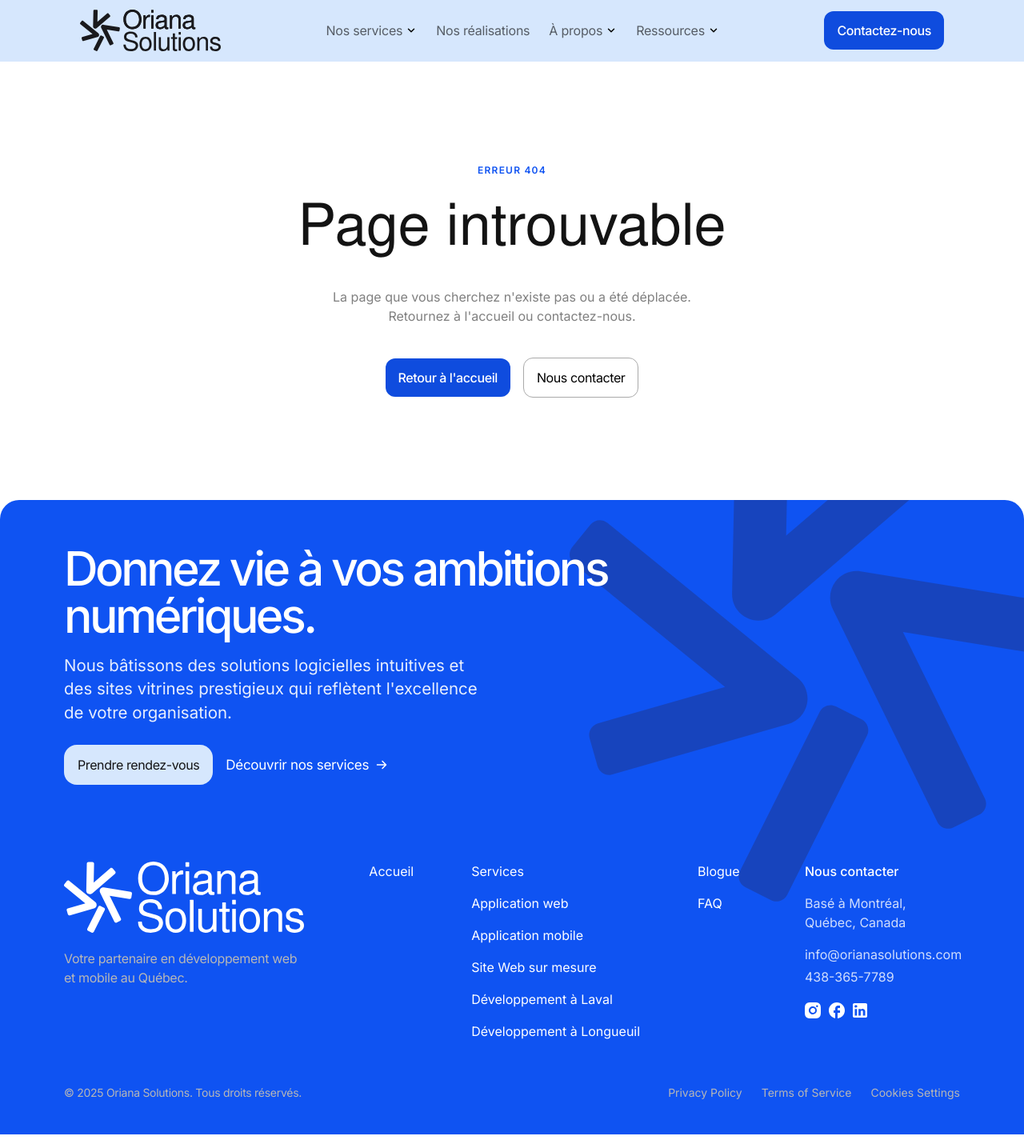
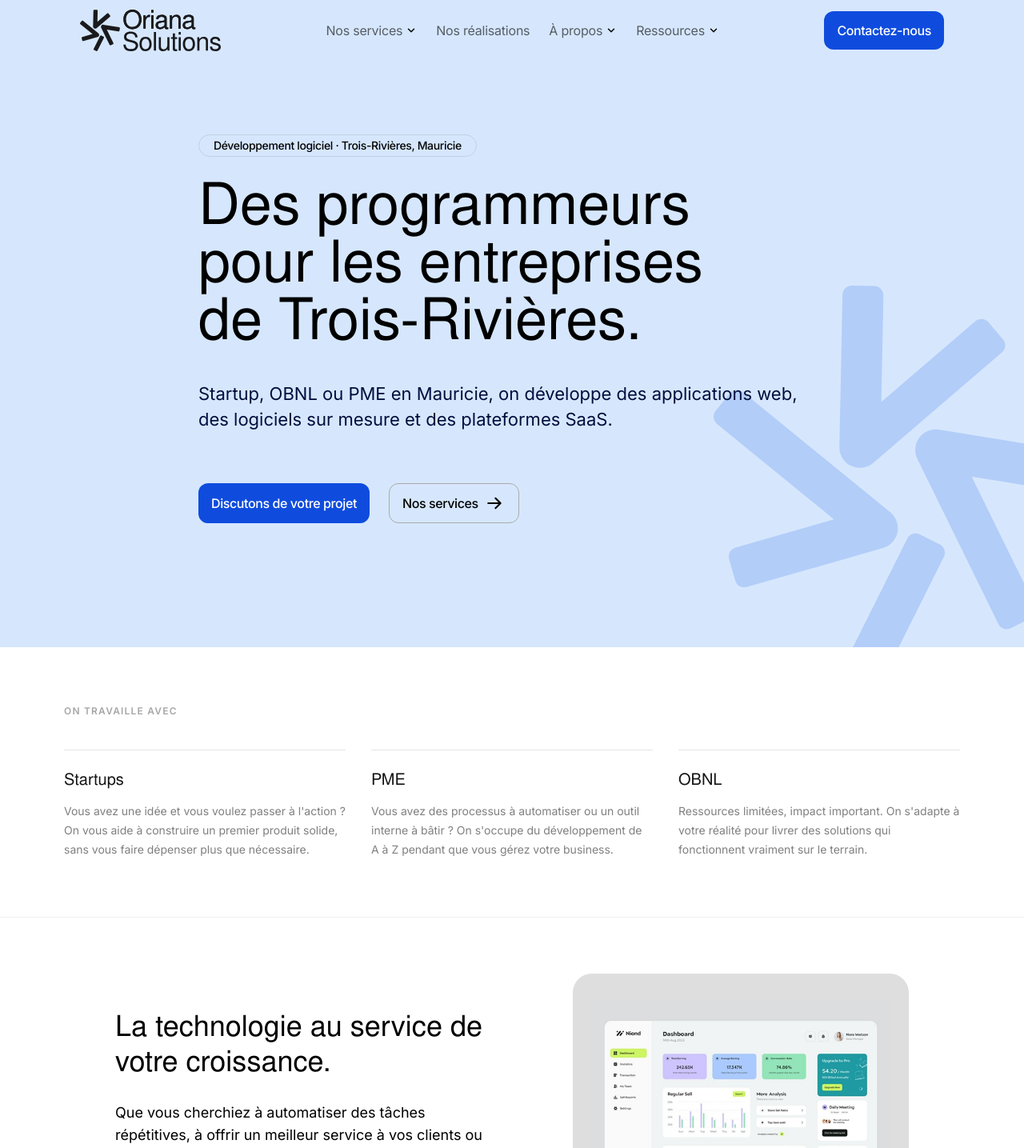
Before and after one commit to MathieuGames/orianasolutions-website, a Next.js app: page /developpement-logiciel-trois-rivieres in a window 1280 px wide. Before the commit this address had no page. Shown: the top 1435 px of the page at 80% size. Built offline with nearby package versions, Linux system fonts and the light colour scheme.

Commit message:
feat: add Trois-Rivières landing page + footer link + sitemap entry

```diff
--- /dev/null
+++ b/app/developpement-logiciel-trois-rivieres/page.tsx
@@ -0,0 +1,201 @@
+import type { Metadata } from "next";
+import Image from "next/image";
+import Navbar from "@/components/shared/navbar";
+import Footer from "@/components/shared/footer";
+import Button from "@/components/ui/button";
+import Tag from "@/components/ui/tag";
+import Container from "@/components/shared/container";
+import AnimatedContent from "@/components/ui/animated-content";
+import DynamicServiceSection from "@/components/service/dynamic-service-section";
+import ProcessSection from "@/components/service/process-section";
+import WhyUsSection from "@/components/service/why-us-section";
+import RealisationsSection from "@/components/case-study/realisation-section";
+import LogosMarquee from "@/components/ui/logos-marquee";
+import ServiceFAQ from "@/components/service/faq-section";
+import { Arrow } from "@/svgs";
+
+export const metadata: Metadata = {
+  title: "Développement logiciel à Trois-Rivières — Application web, SaaS & logiciel sur mesure | Oriana Solutions",
+  description:
+    "Programmeurs et développeurs à Trois-Rivières. On conçoit des applications web, des logiciels sur mesure et des plateformes SaaS pour les startups, OBNL et PME de Trois-Rivières et de la Mauricie.",
+  openGraph: {
+    title: "Développement logiciel à Trois-Rivières | Oriana Solutions",
+    description:
+      "Développeurs à Trois-Rivières spécialisés en application web, SaaS et logiciel sur mesure pour startups, OBNL et PME de la Mauricie.",
+    url: "https://orianasolutions.com/developpement-logiciel-trois-rivieres",
+  },
+};
+
+const clients = [
+  {
+    label: "Startups",
+    description:
+      "Vous avez une idée et vous voulez passer à l'action ? On vous aide à construire un premier produit solide, sans vous faire dépenser plus que nécessaire.",
+  },
+  {
+    label: "PME",
+    description:
+      "Vous avez des processus à automatiser ou un outil interne à bâtir ? On s'occupe du développement de A à Z pendant que vous gérez votre business.",
+  },
+  {
+    label: "OBNL",
+    description:
+      "Ressources limitées, impact important. On s'adapte à votre réalité pour livrer des solutions qui fonctionnent vraiment sur le terrain.",
+  },
+];
+
+export default function TroisRivieresPage() {
+  return (
+    <>
+      <div className="sticky top-0 z-50">
+        <Navbar />
+      </div>
+
+      {/* Hero */}
+      <Container
+        parentStyle="bg-primary-light relative rounded-b-[30px] md:rounded-b-none overflow-hidden"
+        className="relative overflow-hidden min-h-[calc(100dvh-68px)] flex md:items-center"
+      >
+        {/* Watermark logo */}
+        <div className="absolute -right-20 -bottom-10 2xl:-bottom-44 2xl:-right-24 w-[340px] h-[310px] md:w-[480px] xl:h-[420px] 2xl:w-[730px] 2xl:h-[730px] flex items-end pointer-events-none select-none">
+          <Image
+            src="/svg/Logo_Oriana_Symbole_Noir.svg"
+            alt=""
+            aria-hidden
+            width={900}
+            height={900}
+            className="w-full translate-x-3 translate-y-3"
+            style={{
+              filter:
+                "invert(27%) sepia(96%) saturate(1800%) hue-rotate(210deg) brightness(98%) contrast(88%)",
+              opacity: 0.22,
+            }}
+            priority
+          />
+        </div>
+
+        <div className="relative z-10 mt-3 md:-mt-16">
+          <div className="flex flex-col items-center text-center md:items-start md:text-left gap-5 md:gap-8 w-full md:max-w-[70%] 2xl:max-w-229.75 md:mx-auto">
+
+            <AnimatedContent distance={20} duration={0.6} delay={0.05} threshold={0.01} className="flex items-center">
+              <Tag>Développement logiciel · Trois-Rivières, Mauricie</Tag>
+            </AnimatedContent>
+
+            <AnimatedContent distance={0} duration={0.7} delay={0.2}>
+              <h1 className="font-heading leading-none text-[42px] xs:text-[54px] xl:text-[72px] 2xl:text-[71px] 3xl:text-[91px] 3xl:leading-[91px] text-title sm:max-w-[85%] 3xl:max-w-full">
+                Des programmeurs pour les entreprises de Trois-Rivières.
+              </h1>
+            </AnimatedContent>
+
+            <AnimatedContent distance={0} duration={0.7} delay={0.35}>
+              <p className="md:leading-7 text-[16px] md:text-[22px] xl:leading-8 2xl:text-[24px] 3xl:text-[31px] 3xl:leading-[43px] 2xl:tracking-[-1.1px] text-body md:max-w-[520px] lg:max-w-none">
+                Startup, OBNL ou PME en Mauricie, on développe des applications web,<br className="hidden md:block" /> des logiciels sur mesure et des plateformes SaaS.
+              </p>
+            </AnimatedContent>
+
+            <AnimatedContent distance={20} duration={0.7} delay={0.9} threshold={0.01} className="w-full">
+              <div className="flex flex-nowrap md:mt-8 gap-1.5 xs:gap-4 sm:gap-6 w-full">
+                <Button href="/contact" className="px-2! sm:px-4! 3xl:px-5!">
+                  Discutons de votre projet
+                </Button>
+                <Button
+                  variant="outline"
+                  href="#services"
+                  className="border-0! font-medium! whitespace-nowrap! lg:border-[0.61px]!"
+                  icon={<Arrow />}
+                >
+                  Nos services
+                </Button>
+              </div>
+            </AnimatedContent>
+
+          </div>
+        </div>
+      </Container>
+
+      {/* On travaille avec */}
+      <div className="bg-white border-b border-black/6" id="services">
+        <Container className="py-14! md:py-18!">
+          <p className="text-xs font-semibold uppercase tracking-widest text-black/35 mb-10">
+            On travaille avec
+          </p>
+          <div className="grid grid-cols-1 sm:grid-cols-3 gap-8">
+            {clients.map(({ label, description }) => (
+              <div key={label} className="flex flex-col gap-3 pt-6 border-t border-black/10">
+                <span className="font-heading font-normal text-xl text-heading">{label}</span>
+                <p className="text-sm text-black/50 leading-6">{description}</p>
+              </div>
+            ))}
+          </div>
+        </Container>
+      </div>
+
+      {/* Sections service */}
+      <DynamicServiceSection
+        title="La technologie au service de votre croissance."
+        description="Que vous cherchiez à automatiser des tâches répétitives, à offrir un meilleur service à vos clients ou à lancer un nouveau produit numérique, on part de vos besoins concrets avant de parler de solutions. Pas de technologie pour la technologie."
+        image="/png/service2.png"
+        reverse
+        priority
+      />
+
+      <DynamicServiceSection
+        title="Un projet livré dans les temps, sans mauvaises surprises."
+        description="On s'occupe du design, du développement, des tests et du déploiement. Vous avez une visibilité claire sur l'avancement à chaque étape. Pas besoin d'être techno pour savoir où en est votre projet."
+        image="/png/real5.png"
+        parentStyle="bg-primary-light"
+        className="pt-20"
+      />
+
+      <ProcessSection />
+      <WhyUsSection />
+      <RealisationsSection />
+      <LogosMarquee />
+
+      <ServiceFAQ
+        title={
+          <>
+            Questions fréquentes <br />
+            <span className="sm:block hidden">sur le développement logiciel à Trois-Rivières</span>
+          </>
+        }
+        items={[
+          {
+            id: 1,
+            question: "Vous travaillez avec des entreprises à Trois-Rivières et en Mauricie ?",
+            answer:
+              "Oui. On collabore avec des clients à Trois-Rivières, Shawinigan et partout en Mauricie. On travaille à distance ou en personne selon ce qui vous convient le mieux.",
+          },
+          {
+            id: 2,
+            question: "On est une petite entreprise en région. Vous pouvez nous aider ?",
+            answer:
+              "Absolument. On aime travailler avec des entreprises en région qui ont des projets concrets à réaliser. On s'adapte à votre contexte et à votre budget pour vous livrer quelque chose qui fait vraiment une différence.",
+          },
+          {
+            id: 3,
+            question: "C'est quoi la différence entre une application web et un logiciel sur mesure ?",
+            answer:
+              "Une application web s'utilise dans un navigateur, sans installation. Un logiciel sur mesure peut être un outil interne, un système de gestion, une API ou une application de bureau. On choisit la bonne approche selon ce que vous avez vraiment besoin de faire.",
+          },
+          {
+            id: 4,
+            question: "Quel est le coût d'un projet de développement logiciel ?",
+            answer:
+              "Un premier produit simple peut démarrer autour de **5 000 $**. Une plateforme plus complète se situe généralement entre **10 000 $ et 30 000 $**. On vous donne un estimé honnête et détaillé avant de commencer quoi que ce soit.",
+          },
+          {
+            id: 5,
+            question: "Comment est-ce qu'on commence ?",
+            answer:
+              "Un appel de 15 minutes, gratuit et sans engagement. On discute de votre projet, on répond à vos questions et on évalue si on peut vous aider. Simple.",
+          },
+        ]}
+      />
+
+      <div id="contact">
+        <Footer />
+      </div>
+    </>
+  );
+}
--- a/app/sitemap.ts
+++ b/app/sitemap.ts
@@ -18,5 +18,6 @@ export default function sitemap(): MetadataRoute.Sitemap {
     { url: `${SITE_URL}/contact`, lastModified: new Date(), changeFrequency: "monthly", priority: 0.8 },
     { url: `${SITE_URL}/developpement-logiciel-laval`, lastModified: new Date(), changeFrequency: "monthly", priority: 0.85 },
     { url: `${SITE_URL}/developpement-logiciel-longueuil`, lastModified: new Date(), changeFrequency: "monthly", priority: 0.85 },
+    { url: `${SITE_URL}/developpement-logiciel-trois-rivieres`, lastModified: new Date(), changeFrequency: "monthly", priority: 0.85 },
   ];
 }
--- a/data/navigation.ts
+++ b/data/navigation.ts
@@ -14,6 +14,7 @@ export const navColumns = [
       { label: "Site Web sur mesure", href: "/site-web-sur-mesure" },
       { label: "Développement à Laval", href: "/developpement-logiciel-laval" },
       { label: "Développement à Longueuil", href: "/developpement-logiciel-longueuil" },
+      { label: "Développement à Trois-Rivières", href: "/developpement-logiciel-trois-rivieres" },
     ],
   },
   {
```
